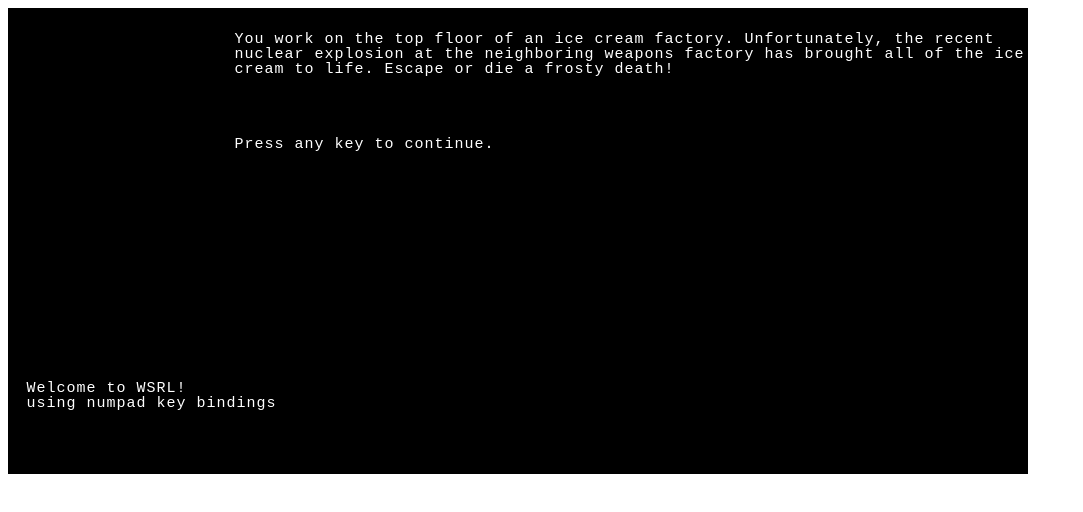
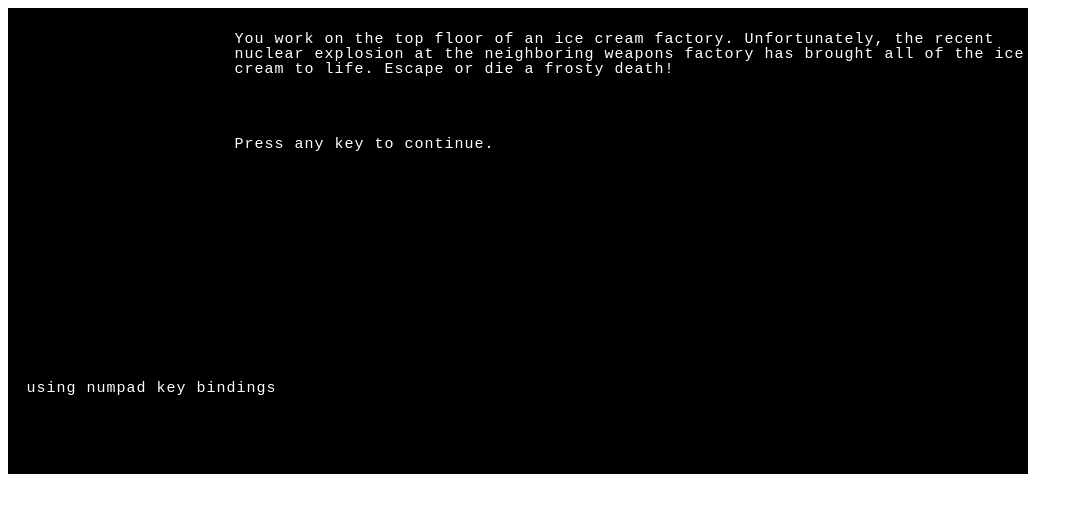
Before and after one commit to nolagordon/wsrlgame, a plain HTML site: page index.html in a window 1280 px wide. Shown: the whole page, without its empty margins (0-1083 px from the left). Drawn offline with Linux system fonts and the light colour scheme.

Commit message:
fixed a few minor display issues

```diff
--- a/assets/game.js
+++ b/assets/game.js
@@ -12,7 +12,6 @@ window.onload = function() {
         document.getElementById('wsrl-main-display').appendChild(   Game.getDisplay('main').getContainer());
         document.getElementById('wsrl-message-display').appendChild(   Game.getDisplay('message').getContainer());
 
-        Game.Message.sendMessage("Welcome to WSRL!");
         Game.switchUiMode('gameStart');
     }
 };
--- a/index.html
+++ b/index.html
@@ -1,6 +1,6 @@
 <html>
   <head>
-    <title>WSRL Live Game</title>
+    <title>Frozen: The Game</title>
     <link rel="stylesheet" href="style/main.css"/>
     <script src="lib/rot.min.js"></script>
 
```
